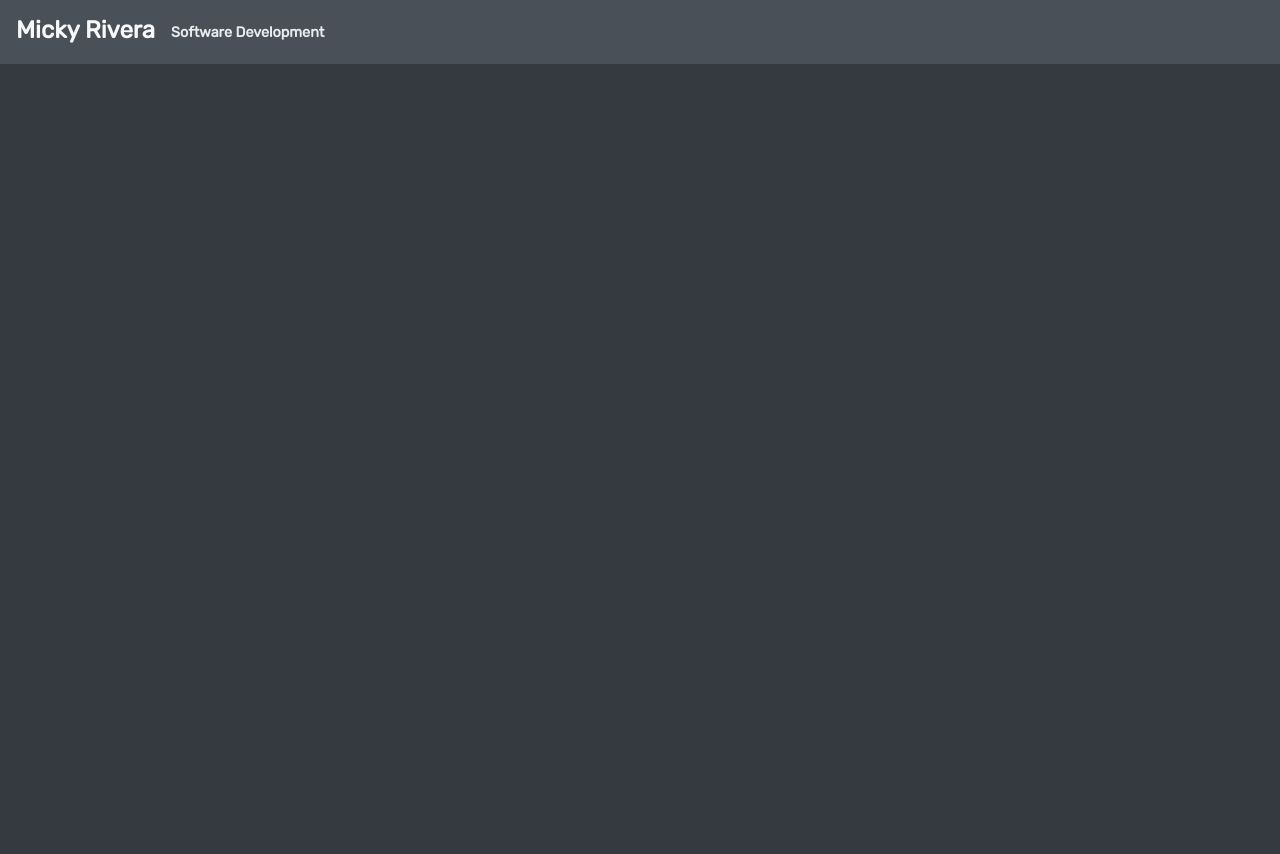
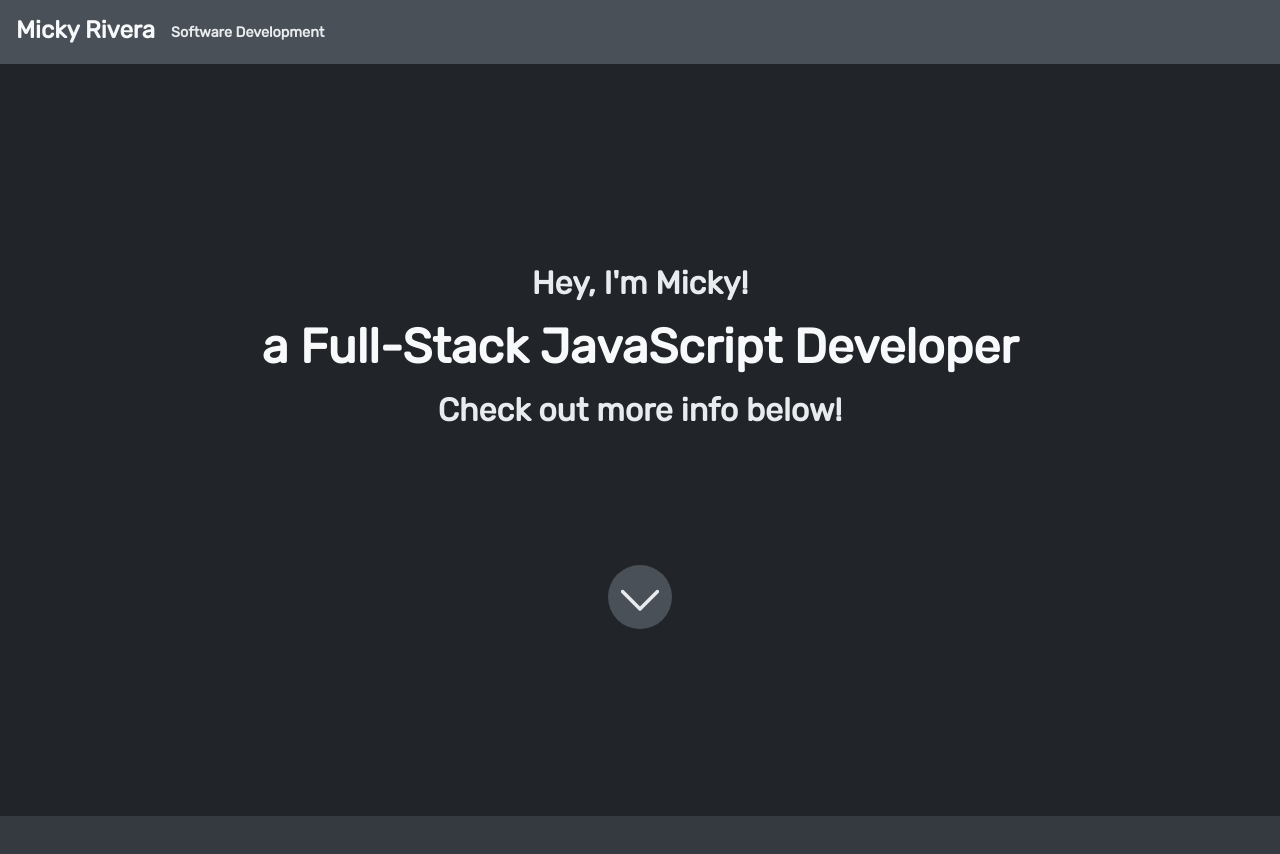
Before and after one commit to micky-rivera/portfolio_site, a Next.js app: page / in a window 1280 px wide. Shown: the top 854 px of the page. Before the commit the page ends 800 px from the top, so only its background shows below. Built offline with nearby package versions, Linux system fonts and the light colour scheme.

Commit message:
added nav bar and greeting card

```diff
--- a/pages/index.tsx
+++ b/pages/index.tsx
@@ -4,6 +4,14 @@ import Image from 'next/image'
 import styles from '../styles/Home.module.css'
 
 const Home: NextPage = () => {
+
+  const scrollDown = () => {
+    window.scrollTo({
+      top: 1100,
+      behavior: 'smooth'
+    });
+  };
+
   return (
     <div className={styles.container}>
       <Head>
@@ -12,7 +20,6 @@ const Home: NextPage = () => {
         <link rel="icon" href="/favicon.ico" />
       </Head>
 
-      <main className={styles.main}>
       <nav className={styles.nav}>
         <div className={styles.nav__text}>
           <h1 className={styles.nav__name}>
@@ -23,7 +30,26 @@ const Home: NextPage = () => {
           </h3>
         </div>
       </nav>
+
+      <div className={styles.greeting}>
+        <h2 className={styles.greeting__greeting}>Hey, I'm Micky!</h2>
+        <h1 className={styles.greeting__title}>a Full-Stack JavaScript Developer</h1>
+        <h2 className={styles.greeting__segue}>Check out more info below!</h2>
+
+        <div className={styles.greeting__downButton} onClick={scrollDown}>
+          <svg version="1.1" id="Layer_1" xmlns="http://www.w3.org/2000/svg" x="0px" y="0px"
+            viewBox="0 0 330 330">
+            <path fill="#E9ECEF" id="XMLID_225_" d="M325.607,79.393c-5.857-5.857-15.355-5.858-21.213,0.001l-139.39,139.393L25.607,79.393
+              c-5.857-5.857-15.355-5.858-21.213,0.001c-5.858,5.858-5.858,15.355,0,21.213l150.004,150c2.813,2.813,6.628,4.393,10.606,4.393
+              s7.794-1.581,10.606-4.394l149.996-150C331.465,94.749,331.465,85.251,325.607,79.393z"/>
+          </svg>
+        </div>
+      </div>
+
+      <main className={styles.main}>
+
       </main>
+
 
       <footer className={styles.footer}>
       </footer>
--- a/styles/Home.module.css
+++ b/styles/Home.module.css
@@ -29,3 +29,56 @@
   padding-top: 1.5rem;
   font-size: 0.9rem;
 }
+
+.greeting {
+  width: 100%;
+  margin: auto;
+  margin-top: 12rem;
+  text-align: center;
+  height: 35rem;
+  animation: fadeIn 1s;
+}
+
+@keyframes fadeIn {
+  0% {opacity:0;}
+  100% {opacity:1;}
+}
+
+.greeting__greeting {
+  font-size: 2rem;
+  padding: 0.5rem;
+  color: #E9ECEF;
+}
+.greeting__title {
+  font-size: 3rem;
+  padding: 0.5rem;
+  color: #F8F9FA;
+}
+.greeting__segue {
+  font-size: 2rem;
+  padding: 0.5rem;
+  color: #E9ECEF;
+}
+
+.greeting__downButton {
+  width: 4rem;
+  height: 4rem;
+  border-radius: 50%;
+  background-color: #495057;
+  margin: auto;
+  margin-top: 8rem;
+}
+.greeting__downButton:hover {
+  background-color: #6C757D;
+}
+.greeting__downButton svg {
+  padding: 0.8rem;
+  padding-top: 1rem;
+}
+
+.main {
+  width: 100%;
+  height: 50rem;
+  background-color:#343A40;
+  z-index: 1;
+}
--- a/styles/globals.css
+++ b/styles/globals.css
@@ -13,7 +13,7 @@
 html,
 body {
   font-family: 'Rubik', sans-serif;
-  background-color: #343A40;
+  background-color: #212529;
 }
 
 a {
```
Also changed, not shown: assets/down-arrow.svg (added). Lines whose indentation alone changed are shown as unchanged.
